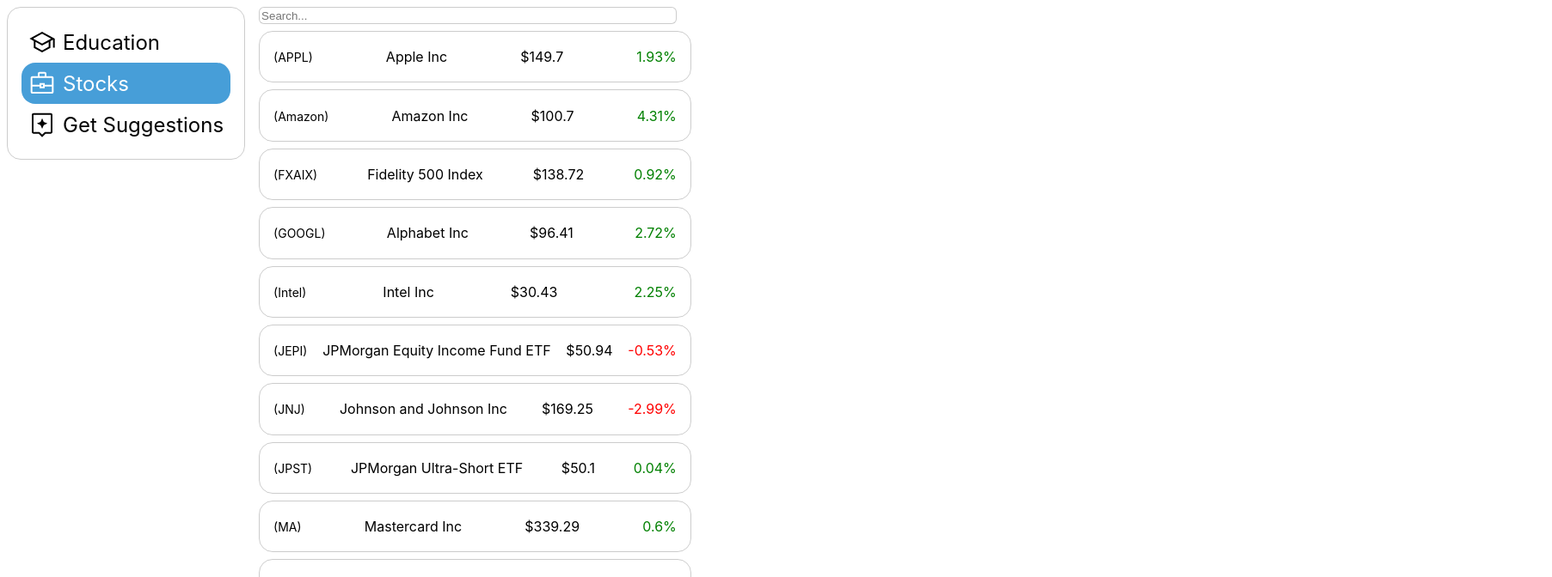
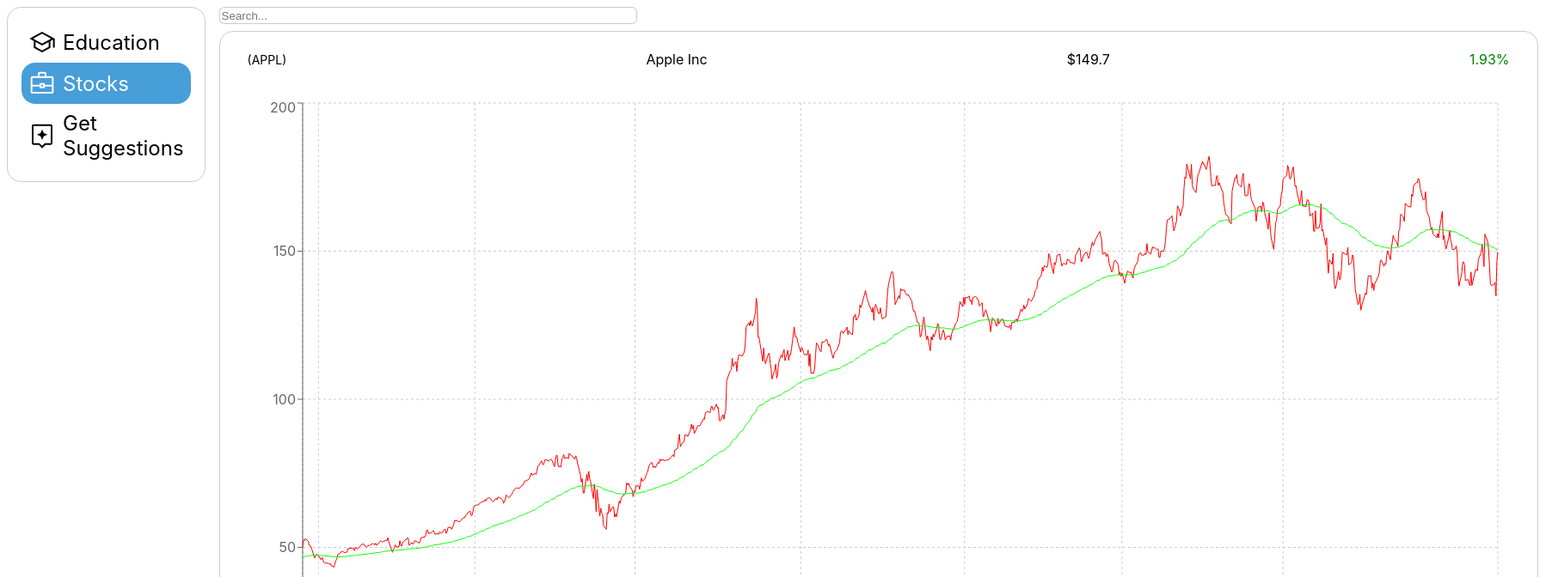
Before and after one commit to Waseem-Alkasbutrus/HackUTD2022-All-in-One-Invest, a React (Create React App) app: page / in a window 1280 px wide. Both pictures are taken after a click on the element "Stocks". Shown: the top 672 px of the page at 86% size, 1805 px wide, since content can reach past the window. Built offline with nearby package versions, Linux system fonts and the light colour scheme.

Commit message:
Integrated Graph into stocks

```diff
--- a/src/App.js
+++ b/src/App.js
@@ -9,7 +9,7 @@
 import AMZN from './json/AMZN.json'
 import FXAIX from './json/FXAIX.json'
 import GOOGL from './json/GOOGL.json'
-import INTC from './json/INTC.json'
+import INTL from './json/INTC.json'
 import JEPI from './json/JEPI.json'
 import JNJ from './json/JNJ.json'
 import JPST from './json/JPST.json'
@@ -22,7 +22,7 @@
 import TSLA from './json/TSLA.json'
 import V from './json/V.json'
 import VOO from './json/VOO.json'
-import VFAIX from './json/VFIAX.json'
+import VFIAX from './json/VFIAX.json'
 import VSMPX from './json/VSMPX.json'
 
 import BTC from './json/BTC-USD.json'
@@ -75,26 +75,25 @@
 
       <div className={tabIndex === 2? '.content-div': 'hidden-content-div'}>
         <CardList>
-          <ItemCard ticker={Stocks[0].ticker} name={Stocks[0].name} price={Stocks[0].price} change={Stocks[0].change}/>
-          <ItemCard ticker={Stocks[1].ticker} name={Stocks[1].name} price={Stocks[1].price} change={Stocks[1].change}/>
-          <ItemCard ticker={Stocks[2].ticker} name={Stocks[2].name} price={Stocks[2].price} change={Stocks[2].change}/>
-          <ItemCard ticker={Stocks[3].ticker} name={Stocks[3].name} price={Stocks[3].price} change={Stocks[3].change}/>
-          <ItemCard ticker={Stocks[4].ticker} name={Stocks[4].name} price={Stocks[4].price} change={Stocks[4].change}/>
-          <ItemCard ticker={Stocks[5].ticker} name={Stocks[5].name} price={Stocks[5].price} change={Stocks[5].change}/>
-          <ItemCard ticker={Stocks[6].ticker} name={Stocks[6].name} price={Stocks[6].price} change={Stocks[6].change}/>
-          <ItemCard ticker={Stocks[7].ticker} name={Stocks[7].name} price={Stocks[7].price} change={Stocks[7].change}/>
-          <ItemCard ticker={Stocks[8].ticker} name={Stocks[8].name} price={Stocks[8].price} change={Stocks[8].change}/>
-          <ItemCard ticker={Stocks[9].ticker} name={Stocks[9].name} price={Stocks[9].price} change={Stocks[9].change}/>
-          <ItemCard ticker={Stocks[10].ticker} name={Stocks[10].name} price={Stocks[10].price} change={Stocks[10].change}/>
-          <ItemCard ticker={Stocks[11].ticker} name={Stocks[11].name} price={Stocks[11].price} change={Stocks[11].change}/>
-          <ItemCard ticker={Stocks[12].ticker} name={Stocks[12].name} price={Stocks[12].price} change={Stocks[12].change}/>
-          <ItemCard ticker={Stocks[13].ticker} name={Stocks[13].name} price={Stocks[13].price} change={Stocks[13].change}/>
-          <ItemCard ticker={Stocks[14].ticker} name={Stocks[14].name} price={Stocks[14].price} change={Stocks[14].change}/>
-          <ItemCard ticker={Stocks[15].ticker} name={Stocks[15].name} price={Stocks[15].price} change={Stocks[15].change}/>
-          <ItemCard ticker={Stocks[16].ticker} name={Stocks[16].name} price={Stocks[16].price} change={Stocks[16].change}/>
-          <ItemCard ticker={Stocks[17].ticker} name={Stocks[17].name} price={Stocks[17].price} change={Stocks[17].change}/>
-          <ItemCard ticker={Stocks[18].ticker} name={Stocks[18].name} price={Stocks[18].price} change={Stocks[18].change}/>
-          <ItemCard ticker={Stocks[19].ticker} name={Stocks[19].name} price={Stocks[19].price} change={Stocks[19].change}/>
+          <ItemCard file={APPL} ticker={Stocks[0].ticker} name={Stocks[0].name} price={Stocks[0].price} change={Stocks[0].change}/>
+          <ItemCard file={AMZN} ticker={Stocks[1].ticker} name={Stocks[1].name} price={Stocks[1].price} change={Stocks[1].change}/>
+          <ItemCard file={FXAIX} ticker={Stocks[2].ticker} name={Stocks[2].name} price={Stocks[2].price} change={Stocks[2].change}/>
+          <ItemCard file={GOOGL} ticker={Stocks[3].ticker} name={Stocks[3].name} price={Stocks[3].price} change={Stocks[3].change}/>
+          <ItemCard file={INTL} ticker={Stocks[4].ticker} name={Stocks[4].name} price={Stocks[4].price} change={Stocks[4].change}/>
+          <ItemCard file={JEPI} ticker={Stocks[5].ticker} name={Stocks[5].name} price={Stocks[5].price} change={Stocks[5].change}/>
+          <ItemCard file={JNJ} ticker={Stocks[6].ticker} name={Stocks[6].name} price={Stocks[6].price} change={Stocks[6].change}/>
+          <ItemCard file={JPST} ticker={Stocks[7].ticker} name={Stocks[7].name} price={Stocks[7].price} change={Stocks[7].change}/>
+          <ItemCard file={MA} ticker={Stocks[8].ticker} name={Stocks[8].name} price={Stocks[8].price} change={Stocks[8].change}/>
+          <ItemCard file={META} ticker={Stocks[9].ticker} name={Stocks[9].name} price={Stocks[9].price} change={Stocks[9].change}/>
+          <ItemCard file={MSFT} ticker={Stocks[10].ticker} name={Stocks[10].name} price={Stocks[10].price} change={Stocks[10].change}/>
+          <ItemCard file={NVDA} ticker={Stocks[11].ticker} name={Stocks[11].name} price={Stocks[11].price} change={Stocks[11].change}/>
+          <ItemCard file={QQQ} ticker={Stocks[12].ticker} name={Stocks[12].name} price={Stocks[12].price} change={Stocks[12].change}/>
+          <ItemCard file={SPY} ticker={Stocks[13].ticker} name={Stocks[13].name} price={Stocks[13].price} change={Stocks[13].change}/>
+          <ItemCard file={TSLA} ticker={Stocks[14].ticker} name={Stocks[14].name} price={Stocks[14].price} change={Stocks[14].change}/>
+          <ItemCard file={V} ticker={Stocks[15].ticker} name={Stocks[15].name} price={Stocks[15].price} change={Stocks[15].change}/>
+          <ItemCard file={VFIAX} ticker={Stocks[16].ticker} name={Stocks[16].name} price={Stocks[16].price} change={Stocks[16].change}/>
+          <ItemCard file={VOO} ticker={Stocks[17].ticker} name={Stocks[17].name} price={Stocks[17].price} change={Stocks[17].change}/>
+          <ItemCard file={VSMPX} ticker={Stocks[18].ticker} name={Stocks[18].name} price={Stocks[18].price} change={Stocks[18].change}/>
         </CardList>
       </div>
     </div>
--- a/src/Stocks.json
+++ b/src/Stocks.json
@@ -107,12 +107,6 @@
     "change": 0.96
 },
 {
-    "ticker": "APPL",
-    "name": "Apple Inc",
-    "price": 149.70,
-    "change": 1.93
-},
-{
     "ticker": "VSMPX",
     "name": "Vanguard Total Stock Market Index",
     "price": 149.70,
--- a/src/components/Graph.js
+++ b/src/components/Graph.js
@@ -23,6 +23,8 @@
 
 function dataGenerator(company) {
     let companyData = []
+
+    console.log(company)
 
     //key for each price
     for (let i = 1556582400000; i <= 1668124800000; i = i + 86400000) {
--- a/src/components/ItemCard.css
+++ b/src/components/ItemCard.css
@@ -1,13 +1,23 @@
 .card-div {
+    display: flex;
+    flex-direction: column;
+    gap: 1rem;
+
+    justify-content: center;
+
+    border: 1px solid rgba(0,0,0,0.2);
+    border-radius: 1rem;
+
+    padding: 0.2rem 1rem;
+}
+
+.info {
     display: flex;
     flex-direction: row;
     gap: 1rem;
 
     justify-content: space-between;
     align-items: baseline;
-
-    border: 1px solid rgba(0,0,0,0.2);
-    border-radius: 1rem;
 
     padding: 0.2rem 1rem;
 }
--- a/src/components/ItemCard.js
+++ b/src/components/ItemCard.js
@@ -1,13 +1,20 @@
 import React from "react";
+import Graph from "./Graph";
 import "./ItemCard.css"
 
 export default function ItemCard(props) {
     return (
         <div className="card-div">
-            <p className="ticker">({props.ticker})</p>
-            <p className="name">{props.name}</p>
-            <p className="price">${props.price}</p>
-            <p className={props.change > 0? "positive change": "negative change"}>{props.change}%</p>
+            <div className="info">
+                <p className="ticker">({props.ticker})</p>
+                <p className="name">{props.name}</p>
+                <p className="price">${props.price}</p>
+                <p className={props.change > 0? "positive change": "negative change"}>{props.change}%</p>
+            </div>
+
+            <div>
+                <Graph companyFile={props.file} />
+            </div>
         </div>
     )
 }
```
